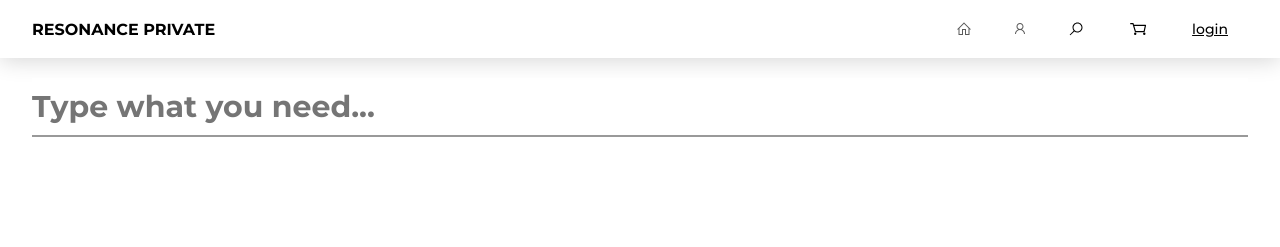
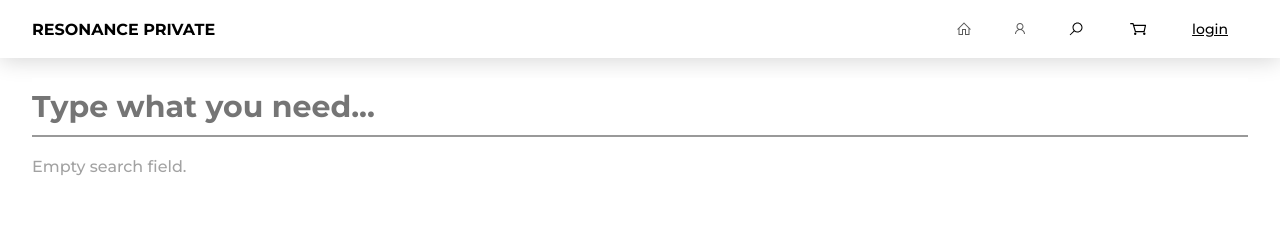
Before and after one commit to Ad0197/resonace-client, a React (Create React App) app: page /search in a window 1280 px wide. Shown: the top 247 px of the page. Built offline with nearby package versions, Linux system fonts and the light colour scheme.

Commit message:
FindById and Fix Error in Search Page

```diff
--- a/src/graphql/furniture/furniture.query.ts
+++ b/src/graphql/furniture/furniture.query.ts
@@ -32,3 +32,18 @@ export const FIND_FURNITURE_BY_NAME = gql`
     }
   }
 `
+
+export const FIND_FURNITURE_BY_ID = gql`
+query FindFurnitureById($id: String!){
+  findFurnitureById( id: $id){
+      name
+      materialsAndFinishes
+      unitCost
+      inStock
+      settings
+      picture{
+       url
+      }
+  }
+}
+`
--- a/src/pages/search/search.page.tsx
+++ b/src/pages/search/search.page.tsx
@@ -37,23 +37,21 @@ const SearchPage = () => {
 
   const data = useSelector(getAllFurnitureFromState);
   const loading = useSelector(isLoading);
+  const Message = () => <p className="text-typing">Empty search field.</p>;
   return (
     <div className="search-page">
       <SearchField {...{ value, handleChange }} />
       <div>
-        {typing ? <h1 className="text-typing">Typing...</h1> : ""}
-        {loading ? (
-          <h1 className="text-typing">Searching for your items</h1>
-        ) : (
-          ""
-        )}
+        {typing ? <p className="text-typing">Typing...</p> : ""}
+        {loading ? <p className="text-typing">Searching for your items</p> : ""}
         {typing || loading ? (
           ""
         ) : data.length !== 0 ? (
           <GridView data={data.map(mapFromFurnitureToGridItem)} />
         ) : (
-          ""
+          <p className="text-typing"></p>
         )}
+        {!typing && !loading && data.length === 0 ? <Message /> : ""}
       </div>
     </div>
   );
```
